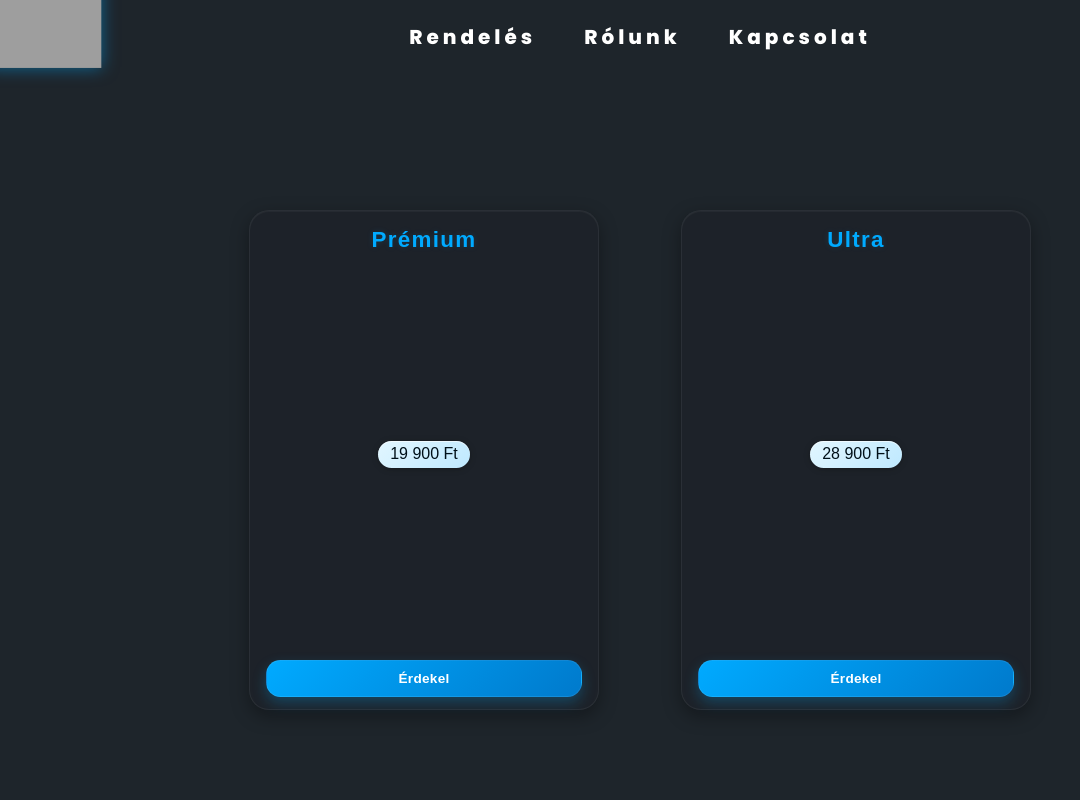
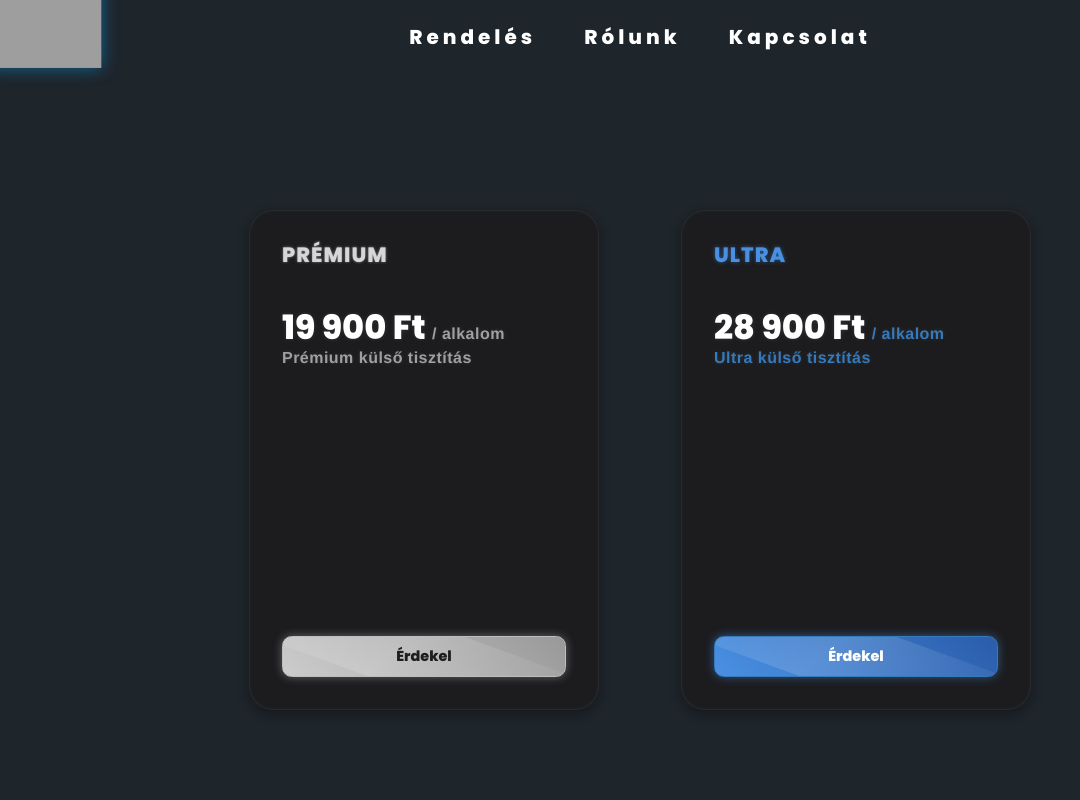
Before and after one commit to brdBoti/Shynee, a React (Vite) app in the folder client/: page /rendeles-kulso in a window 1280 px wide. Shown: the top 800 px of the page, without its empty margins (0-1080 px from the left). Built offline with nearby package versions, Linux system fonts and the light colour scheme; grey boxes are pictures that could not be loaded.

Commit message:
Changed the rendeles card design.

```diff
--- a/client/src/components/Card.css
+++ b/client/src/components/Card.css
@@ -1,3 +1,4 @@
+/* === Flip container alap === */
 .flip-card-container {
   width: 350px;
   height: 500px;
@@ -6,15 +7,6 @@
   margin: 1rem;
   vertical-align: top;
   transition: transform 0.25s ease, filter 0.25s ease;
-}
-
-.flip-card-container:hover {
-  transform: translateY(-4px);
-  filter: drop-shadow(0 6px 16px rgba(0, 170, 255, 0.15));
-}
-
-.flip-card.flipped {
-  transform: rotateY(180deg);
 }
 
 .flip-card {
@@ -26,147 +18,183 @@
   will-change: transform;
 }
 
+.flip-card.flipped {
+  transform: rotateY(180deg);
+}
+
+/* === Front & Back oldalak === */
 .flip-card-front,
 .flip-card-back {
   height: 100%;
   width: 100%;
-  border-radius: 1.25rem;
-  box-shadow: 0 6px 18px rgba(0, 0, 0, 0.35), inset 0 1px 0 rgba(255,255,255,0.04);
   position: absolute;
   backface-visibility: hidden;
+  border-radius: 1.5rem;
   display: flex;
   flex-direction: column;
-  justify-content: space-between; /* keep header at top, button at bottom */
-  align-items: stretch;
-  box-sizing: border-box; /* prevent padding from changing overall size */
-  padding: 1rem 1rem 0.75rem;
-  background: rgba(30, 34, 40, 0.55);
-  border: 1px solid rgba(255, 255, 255, 0.06);
-  backdrop-filter: blur(8px);
-  -webkit-backdrop-filter: blur(8px);
+  box-sizing: border-box;
+  padding: 2rem;
+  padding-top: 2rem;
+  gap: 0.5rem;;
 }
 
-.flip-card-front {
-  color: #eaf6ff;
+/* Hátlap rendes layouttal */
+.flip-card-back {
+  transform: rotateY(180deg);
+  justify-content: flex-start;
+  gap: 1rem;
+  padding: 4rem;
 }
 
-.flip-card-back {
-  color: #eaf6ff;
-  transform: rotateY(180deg);
-  gap: 0.75rem;
+.flip-card-back .title {
+  margin-bottom: 0.5rem;
+  text-align: center;
 }
 
-.flip-btn {
-  margin-top: 0.75rem;
-  padding: 0.6rem 1.2rem;
-  border-radius: 0.9rem;
-  border: 1px solid rgba(255,255,255,0.08);
-  background: linear-gradient(135deg, #00aaff, #007acc);
-  color: #ffffff;
-  font-size: 0.85rem;
-  font-weight: 600;
-  cursor: pointer;
-  letter-spacing: 0.02em;
-  box-shadow: 0 6px 14px rgba(0, 170, 255, 0.25);
-  transition: transform 0.2s ease, box-shadow 0.2s ease, filter 0.2s ease;
+.flip-card-back .pricing {
+  margin-bottom: 0.25rem;
+  text-align: center;
 }
 
-.flip-btn:hover {
-  transform: translateY(-1px);
-  box-shadow: 0 10px 20px rgba(0, 170, 255, 0.35);
-  filter: brightness(1.05);
+.flip-card-back .sub-title {
+  margin-bottom: 1rem;
+  text-align: center;
 }
 
-/* Top area content (e.g., title/pricing on front) */
-.title {
-  display: block;
-  font-size: 1.4rem;
-  font-weight: 800;
-  text-align: center;
-  color: #00aaff;
-  letter-spacing: 0.06em;
-  text-shadow: 0 0 6px rgba(0, 170, 255, 0.15);
+/* A lista a középső, rugalmas rész */
+.flip-card-back .list {
+  flex-grow: 1;
+  display: flex;
+  flex-direction: column;
+  max-height: 100%; /* Ne fix 800px legyen, hanem a kártyához igazodjon */
+  overflow-y: auto;
+  padding-right: 0.5rem;
 }
 
-.pricing {
-  text-align: center;
-  font-size: 1rem;
-  margin: 0.5rem auto 0;
-  padding: 0.25rem 0.75rem;
-  color: #001019;
-  background: linear-gradient(135deg, #e1f6ff, #bfe9ff);
-  border-radius: 999px;
-  box-shadow: inset 0 1px 0 rgba(255,255,255,0.6), 0 1px 6px rgba(0,0,0,0.25);
-  width: fit-content;
+
+/* Szép vékony scrollbar (Chrome/Edge) */
+.flip-card-back .list::-webkit-scrollbar {
+  width: 6px;
+}
+.flip-card-back .list::-webkit-scrollbar-thumb {
+  background: rgba(255, 255, 255, 0.25);
+  border-radius: 3px;
 }
 
-/* Back content layout: make list scroll if long so button stays visible */
-.subtitle {
-  text-align: center;
-  font-weight: 600;
-  margin-bottom: 0.25rem;
-  font-size: 0.95rem;
-  color: #d9f2ff;
-  letter-spacing: 0.02em;
+/* A gomb mindig legalul */
+.flip-card-back .button,
+.flip-card-back .action-buttons {
+  margin-top: auto;
 }
 
-.back-content {
+/* === CARD DESIGN (2. verzióból) === */
+.card {
+  overflow: hidden;
+  background-color: rgba(28, 28, 30, 0.9);
+  box-shadow:
+    0 4px 12px rgba(0, 0, 0, 0.35),
+    inset 0 0 6px rgba(255, 255, 255, 0.03);
+  border: 1.2px solid rgba(255, 255, 255, 0.06);
+  backdrop-filter: blur(5px);
+  transition: transform 0.4s ease, box-shadow 0.4s ease;
+  font-family: 'Poppins', sans-serif;
+}
+
+.card .title {
+  font-size: 1.3rem;
+  font-weight: 800;
+  text-transform: uppercase;
+  letter-spacing: 0.05em;
+  text-shadow: 0 0 2px rgba(255, 255, 255, 0.07);
+}
+
+.card .pricing {
+  font-size: 2.1rem;
+  color: #fff;
+  font-weight: 800;
+  text-shadow: 0 0 5px rgba(255, 255, 255, 0.1);
+}
+
+.card .pricing .pricing-time,
+.card .sub-title {
+  font-size: 1rem;
+  font-weight: 800;
+  letter-spacing: 0.03em;
+  text-shadow: 0 0 5px rgba(255, 255, 255, 0.1);
+  font-family: 'Franklin Gothic Medium', 'Arial Narrow', Arial, sans-serif;
+}
+
+.card .list {
   display: flex;
   flex-direction: column;
-  align-items: center;
-  justify-content: center; /* center list vertically under subtitle */
-  text-align: left;
-  flex: 1 1 auto;
-  min-height: 0; /* allow child overflow auto to work in flex */
+  gap: 0.25rem;
+  font-size: 0.9rem;
+  color: #ddd;
+  list-style: none;
+  padding: 0;
+  margin: 0;
 }
 
-.features-list {
-  list-style: none;
-  margin: 0;
-  padding: 0.1rem 0.1rem 0.1rem 0.5rem;
-  max-height: 100%;
-  overflow: hidden; /* avoid scrollbar by default */
-  font-size: 0.85rem; /* smaller text to fit */
-  line-height: 1.15;
-  color: #f2fbff;
-  font-family: 'Poppins', 'DM Sans', 'Inter', system-ui, -apple-system, Segoe UI, Roboto, Arial, sans-serif;
-  text-transform: capitalize; /* capitalize first letter of each item */
+.card .list .list-item {
+  display: flex;
+  align-items: center;
 }
 
-.features-list li {
-  margin: 0.12rem 0;
-  padding-left: 1rem; /* space for the check icon */
-  position: relative;
-  text-shadow: 0 0 1px rgba(0,0,0,0.25);
-  color: #eaf6ff; /* base shade */
+.card .list .list-item .check {
+  margin-right: 0.5rem;
+  font-size: 1.05rem;
+  font-weight: 900;
+  filter: drop-shadow(0 0 0.5px rgba(255, 255, 255, 0.15));
 }
 
-.features-list li::before {
-  content: '\2713'; /* check mark */
-  position: absolute;
-  left: 0;
-  top: 0.1rem;
-  font-size: 0.8rem;
-  line-height: 1;
-  color: #00aaff;
-  text-shadow: 0 0 6px rgba(0, 170, 255, 0.3);
+/* === Buttons === */
+.button {
+  cursor: pointer;
+  margin-top: 1rem;
+  padding: 0.7rem 1.1rem;
+  width: 100%;
+  font-size: 0.9rem;
+  font-weight: 700;
+  border: none;
+  border-radius: 0.6rem;
+  transition: background 0.4s ease, box-shadow 0.4s ease, transform 0.3s ease;
+  box-shadow: 0 0 6px transparent;
+  position: relative;
+  overflow: hidden;
+  z-index: 0;
 }
 
-/* Extra items use a plus icon with the same style */
-.features-list li.is-extra::before {
-  content: '+'; /* simple plus sign */
+.button::before {
+  content: "";
+  position: absolute;
+  top: -60%;
+  left: -30%;
+  width: 140%;
+  height: 180%;
+  background: linear-gradient(120deg, transparent, rgba(255, 255, 255, 0.15), transparent);
+  transform: rotate(20deg);
+  transition: transform 0.9s ease;
+  z-index: -1;
 }
 
-/* Zebra striping for better readability */
-.features-list li:nth-child(even) {
-  color: #cfe9ff; /* clearer but still subtle difference */
+.button:hover::before {
+  transform: rotate(20deg) translateX(90%);
 }
 
-/* Back arrow in top-left */
+.button:hover {
+  transform: scale(1.04);
+  box-shadow: 0 0 12px rgba(255, 255, 255, 0.25);
+}
+
+/* === Flip-specifikus gombok === */
+.flip-btn {
+  margin-top: auto;
+}
+
 .back-arrow {
   position: absolute;
-  top: 0.5rem;
-  left: 0.5rem;
+  top: 0.75rem;
+  left: 0.75rem;
   width: 2rem;
   height: 2rem;
   border-radius: 999px;
@@ -184,52 +212,103 @@
   filter: brightness(1.1);
 }
 
-/* Link-style CTA buttons */
-.link-btn {
-  display: inline-block;
-  text-align: center;
-  margin-top: 0.75rem;
-  padding: 0.6rem 1.2rem;
-  border-radius: 0.9rem;
-  border: 1px solid rgba(255,255,255,0.08);
-  background: linear-gradient(135deg, #00aaff, #007acc);
-  color: #ffffff;
-  font-size: 0.85rem;
-  font-weight: 600;
-  text-decoration: none;
-  letter-spacing: 0.02em;
-  box-shadow: 0 6px 14px rgba(0, 170, 255, 0.25);
-  transition: transform 0.2s ease, box-shadow 0.2s ease, filter 0.2s ease;
-}
-
-.link-btn:hover {
-  transform: translateY(-1px);
-  box-shadow: 0 10px 20px rgba(0, 170, 255, 0.35);
-  filter: brightness(1.05);
-}
-
-.link-btn.secondary {
-  background: linear-gradient(135deg, #00d4ff, #00aaff);
-}
-
-/* Dual button layout */
+/* === Dual button layout (kerámia opció) === */
 .action-buttons {
   display: flex;
   gap: 0.5rem;
   justify-content: center;
+  margin-top: 1rem;
 }
 
-/* Mobile adjustments: prevent horizontal overflow and center cards vertically */
+.button.secondary {
+  background: linear-gradient(45deg, #00d4ff, #00aaff);
+  color: #fff;
+}
+
+/* === Színek === */
+
+/* --- GOLD --- */
+.card-gold .title,
+.card-gold .list .check {
+  color: #d4af37;
+  text-shadow: 0 0 3px #d4af3780;
+}
+.card-gold .sub-title,
+.card-gold .pricing-time {
+  color: #c0a56e;
+}
+.card-gold .button {
+  background: linear-gradient(45deg, #d4af37, #b1903e);
+  color: #1e1e1e;
+  box-shadow: 0 0 10px rgba(212, 175, 55, 0.5);
+  border: 1px solid #c9a634;
+}
+.card-gold:hover {
+  box-shadow: 0 10px 30px rgba(212, 175, 55, 0.4);
+}
+.card-gold .button:hover {
+  background: linear-gradient(45deg, #f5d76e, #d4af37);
+  box-shadow: 0 0 18px rgba(245, 215, 110, 0.6);
+}
+
+/* --- SILVER --- */
+.card-silver .title,
+.card-silver .list .check {
+  color: #d6d6d6;
+  text-shadow: 0 0 3px #d6d6d680;
+}
+.card-silver .sub-title,
+.card-silver .pricing-time {
+  color: #a0a0a0;
+}
+.card-silver .button {
+  background: linear-gradient(45deg, #cccccc, #999999);
+  color: #1e1e1e;
+  box-shadow: 0 0 10px rgba(204, 204, 204, 0.4);
+  border: 1px solid #bdbdbd;
+}
+.card-silver:hover {
+  box-shadow: 0 10px 30px rgba(204, 204, 204, 0.25);
+}
+.card-silver .button:hover {
+  background: linear-gradient(45deg, #dddddd, #aaaaaa);
+  box-shadow: 0 0 18px rgba(221, 221, 221, 0.5);
+}
+
+/* --- BLUE --- */
+.card-blue .title,
+.card-blue .list .check {
+  color: #4a90e2;
+  text-shadow: 0 0 4px #4a90e280;
+}
+.card-blue .sub-title,
+.card-blue .pricing-time {
+  color: #357abd;
+}
+.card-blue .button {
+  background: linear-gradient(45deg, #4a90e2, #2a5dab);
+  color: #ffffff;
+  box-shadow: 0 0 10px rgba(74, 144, 226, 0.5);
+  border: 1px solid #357abd;
+}
+.card-blue:hover {
+  box-shadow: 0 10px 30px rgba(74, 144, 226, 0.35);
+}
+.card-blue .button:hover {
+  background: linear-gradient(45deg, #7ab0f5, #3781db);
+  box-shadow: 0 0 20px rgba(122, 176, 245, 0.6);
+}
+
+/* === Mobile === */
 @media (max-width: 600px) {
   .flip-card-container {
     --card-h: clamp(420px, 80vh, 500px);
-    width: 92vw; /* fit within viewport width */
+    width: 92vw;
     max-width: 92vw;
     height: var(--card-h);
-    display: block; /* override inline-block to avoid horizontal stacking issues */
+    display: block;
     margin-left: auto;
-    margin-right: auto; /* center horizontally */
-    /* slightly higher on mobile */
+    margin-right: auto;
     margin-top: clamp(0.25rem, calc((100vh - var(--card-h)) / 8), 0.25rem);
     margin-bottom: clamp(0.75rem, calc((100vh - var(--card-h)) / 6), 2rem);
     box-sizing: border-box;
@@ -240,13 +319,11 @@
     width: 100%;
   }
 
-  /* tighter spacing between stacked cards on mobile */
   .flip-card-container + .flip-card-container {
     margin-top: 0.75rem;
   }
 
-  /* slightly smaller subtitle on back to avoid arrow overlap */
-  .flip-card-back .subtitle {
+  .flip-card-back .sub-title {
     font-size: 0.88rem;
   }
 }
--- a/client/src/components/Card.jsx
+++ b/client/src/components/Card.jsx
@@ -2,47 +2,88 @@ import { useState } from 'react';
 import { Link } from 'react-router-dom';
 import './Card.css';
 
-export default function Card({ color = "silver", title, price, subtitle, features = [], buttonText, page, link, ceramicLink }) {
+export default function Card({
+  color = "silver",
+  title,
+  price,
+  subtitle,
+  features = [],
+  buttonText = "Rendelés",
+  page,
+  link,
+  ceramicLink
+}) {
   const [flipped, setFlipped] = useState(false);
+
+  // --- Logika a linkTo kiválasztására (mint a 2. kártyában) ---
+  let linkTo = link || 'https://spotless.salonic.hu/';
+  if (page === 'rendelesbelso') {
+    if (title === 'Alap') linkTo = 'https://shynee.salonic.hu/selectEmployee/?placeId=12457&serviceId=404515';
+    else if (title === 'Prémium') linkTo = 'https://shynee.salonic.hu/selectEmployee/?placeId=12457&serviceId=404516';
+  } else if (page === 'rendeleskulso') {
+    if (title === 'Alap') linkTo = 'https://shynee.salonic.hu/selectEmployee/?placeId=12457&serviceId=404339';
+    else if (title === 'Prémium') linkTo = 'https://shynee.salonic.hu/selectEmployee/?placeId=12457&serviceId=404340';
+  } else if (page === 'rendeleskulsobelso') {
+    if (title === 'Alap') linkTo = 'https://shynee.salonic.hu/selectEmployee/?placeId=12457&serviceId=404517';
+    else if (title === 'Prémium') linkTo = 'https://shynee.salonic.hu/selectEmployee/?placeId=12457&serviceId=404518';
+  }
+
   return (
     <div className="flip-card-container">
       <div className={`flip-card${flipped ? ' flipped' : ''}`}>
-        <div className="flip-card-front">
+
+        {/* --- FRONT oldal --- */}
+        <div className={`flip-card-front card card-${color}`}>
           <span className="title">{title}</span>
-          <p className="pricing">{price}</p>
-          <button className="flip-btn" onClick={() => setFlipped(true)}>
-            Érdekel
+          <p className="pricing">
+            {price} <span className="pricing-time">/ alkalom</span>
+          </p>
+          {subtitle && <span className="sub-title">{subtitle}</span>}
+
+          <button className="button flip-btn" onClick={() => setFlipped(true)}>
+            <span className="text-button">Érdekel</span>
           </button>
         </div>
-        <div className="flip-card-back">
-          <button className="back-arrow" onClick={() => setFlipped(false)} aria-label="Show Front">
+
+        {/* --- BACK oldal --- */}
+        <div className={`flip-card-back card card-${color}`}>
+          <button className="back-arrow" onClick={() => setFlipped(false)} aria-label="Vissza">
             ←
           </button>
-          {subtitle && <p className="subtitle">{subtitle}</p>}
-          <div className="back-content">
-            {features && features.length > 0 && (
-              <ul className="features-list">
-                {features.map((feature, index) => {
+          {subtitle && <p className="sub-title">{subtitle}</p>}
+
+          <ul className="list">
+            {features.map((feature, i) => {
               const text = typeof feature === 'string' ? feature.trim().toLowerCase() : '';
               const isExtra = text.includes('extra');
               return (
-                    <li key={index} className={isExtra ? 'is-extra' : ''}>{feature}</li>
+                <li className={`list-item ${isExtra ? 'is-extra' : ''}`} key={i}>
+                  <span className="check">{isExtra ? '+' : '✓'}</span> {feature}
+                </li>
               );
             })}
           </ul>
-            )}
-          </div>
+
+          {/* --- Rendelés gombok logika (mint az 1. kártyában) --- */}
           {(() => {
             const hasCeramic = Array.isArray(features) && features.some(f => typeof f === 'string' && f.toLowerCase().includes('gyors kerámia'));
             if (hasCeramic) {
               return (
                 <div className="action-buttons">
-                  <Link className="link-btn" to={link || page || '#'}>Rendelés</Link>
-                  <Link className="link-btn secondary" to={ceramicLink || link || page || '#'}>Rendelés kerámiával</Link>
+                  <Link to={linkTo}>
+                    <button className="button"><span className="text-button">Rendelés</span></button>
+                  </Link>
+                  <Link to={ceramicLink || linkTo}>
+                    <button className="button secondary"><span className="text-button">Kerámiával</span></button>
+                  </Link>
                 </div>
               );
             }
-            return <Link className="link-btn" to={link || page || '#'}>Rendelés</Link>;
+            return (
+              <Link to={linkTo}>
+                <button className="button"><span className="text-button">{buttonText}</span></button>
+              </Link>
+            );
           })()}
         </div>
       </div>
--- a/client/src/pages/Rendeles/RendelésBelső.jsx
+++ b/client/src/pages/Rendeles/RendelésBelső.jsx
@@ -27,7 +27,7 @@ export default function RendelésBelső() {
       link: "https://shynee.salonic.hu/selectDate/?employeeId=27333&placeId=12457&serviceId=404515&startDate=1756458900&back=%2FselectEmployee%2F%3FplaceId%3D12457%26serviceId%3D404515"
     },
     {
-      color: "gold",
+      color: "blue",
       title: "Ultra",
       price: "25 900 Ft",
       subtitle: "Ultra belső tisztítás",
--- a/client/src/pages/Rendeles/RendelésKülső.jsx
+++ b/client/src/pages/Rendeles/RendelésKülső.jsx
@@ -30,7 +30,7 @@ export default function RendelésKülső() {
     ceramicLink: "https://shynee.salonic.hu/selectDate/?employeeId=27333&placeId=12457&serviceId=408369&startDate=1756458900&back=%2FselectEmployee%2F%3FplaceId%3D12457%26serviceId%3D408369"
   },
   {
-    color: "gold",
+    color: "blue",
     title: "Ultra",
     price: "28 900 Ft",
     subtitle: "Ultra külső tisztítás",
--- a/client/src/pages/Rendeles/RendelésKülsőBelső.jsx
+++ b/client/src/pages/Rendeles/RendelésKülsőBelső.jsx
@@ -36,7 +36,7 @@ export default function RendelésKülsőBelső() {
             ceramicLink: "https://shynee.salonic.hu/selectDate/?employeeId=27333&placeId=12457&serviceId=408371&startDate=1756458900&back=%2FselectEmployee%2F%3FplaceId%3D12457%26serviceId%3D408371"
         },
         {
-            color: "gold",
+            color: "blue",
             title: "Ultra",
             price: "52 900 Ft",
             subtitle: "Ultra külső és belső tisztítás",
```
Lines whose indentation alone changed are shown as unchanged.
